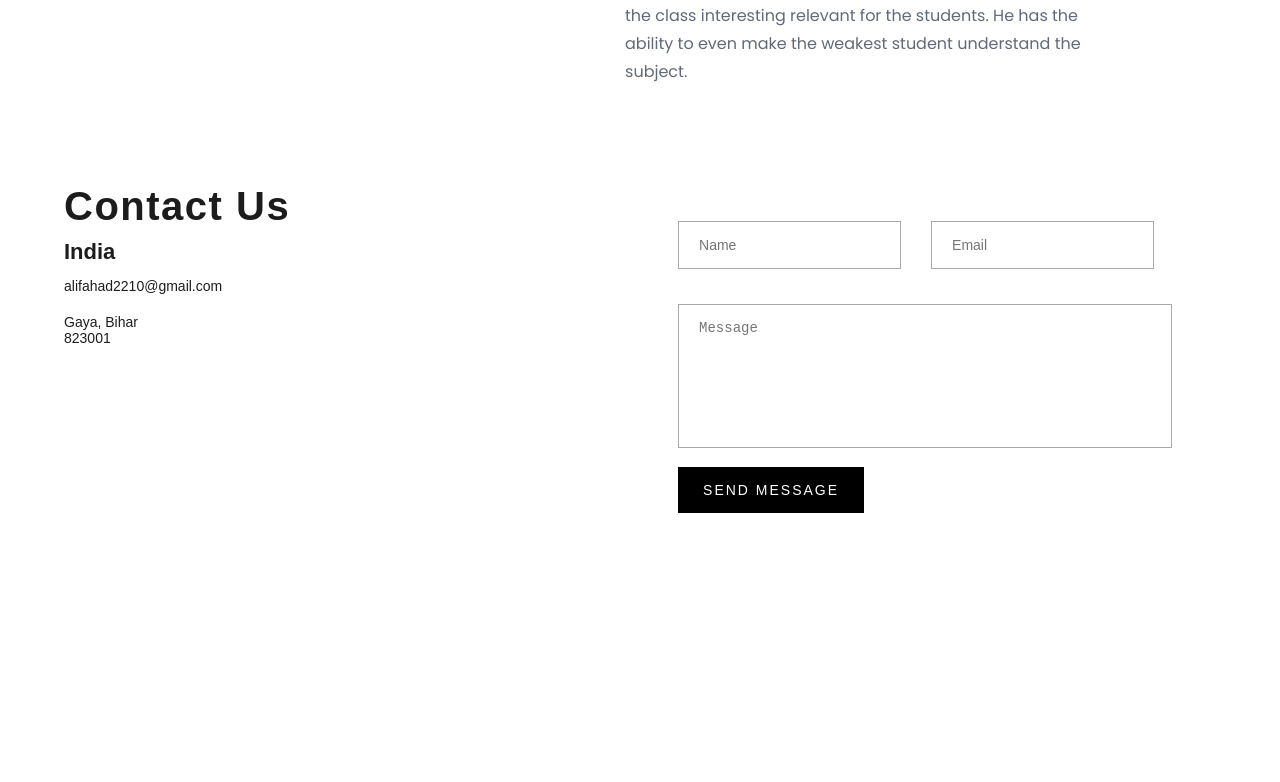
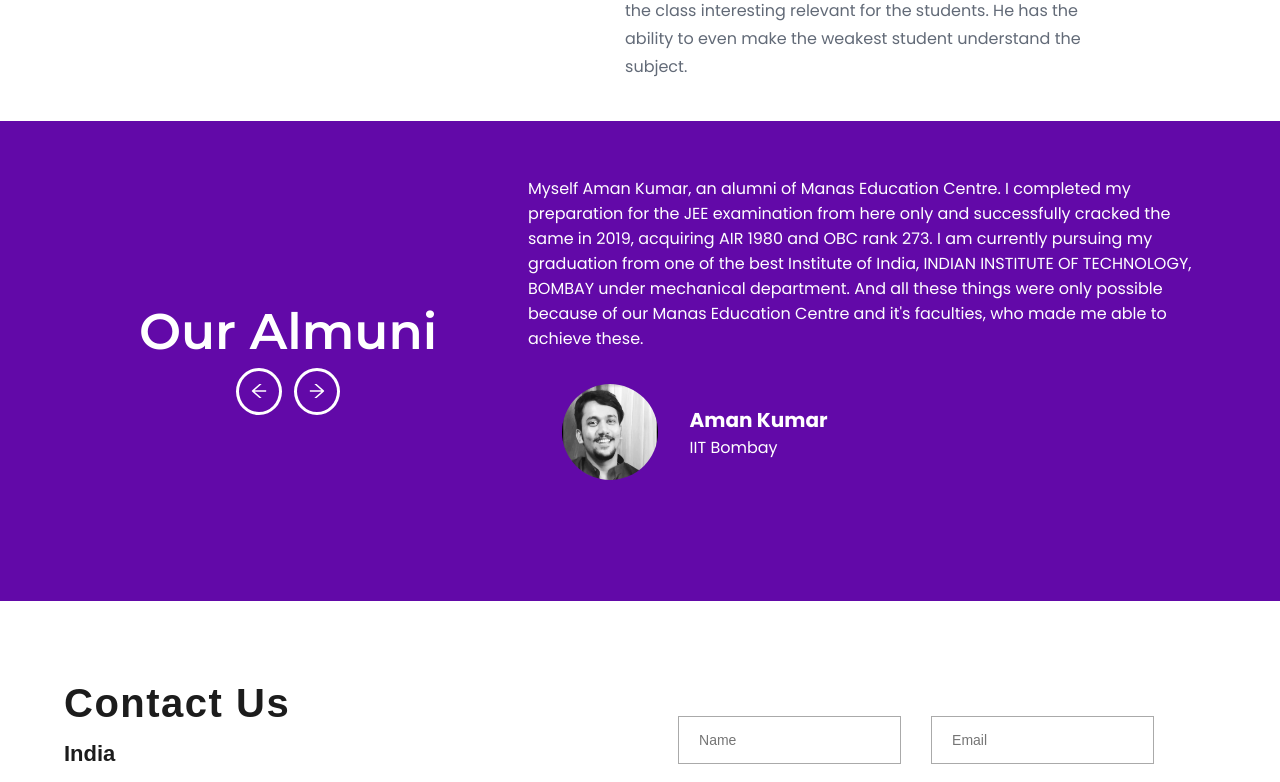
Before and after one commit to imf-ali/Manas-Frontend, a React (Create React App) app: page / in a window 1280 px wide. Shown: the part 1714-2496 px from the top of the page. Before the commit the page ends 2322 px from the top, so only its background shows below. Built offline with nearby package versions, Linux system fonts and the light colour scheme; the HTML template or start-up script is replaced by a standard one; a web font is replaced by a local one.

Commit message:
added almuni

```diff
--- a/src/App.module.css
+++ b/src/App.module.css
@@ -1,3 +1,6 @@
+@import url("https://fonts.googleapis.com/css2?family=Montserrat:wght@500;600&display=swap");
+@import url("https://fonts.googleapis.com/css2?family=Ubuntu:wght@400;500&display=swap");
+
 .App {
   position: absolute;
   background-color: #fff;
--- a/src/Components/DirectorProfile.module.css
+++ b/src/Components/DirectorProfile.module.css
@@ -1,8 +1,6 @@
-@import url("https://fonts.googleapis.com/css2?family=Montserrat:wght@500;600&display=swap");
-@import url("https://fonts.googleapis.com/css2?family=Ubuntu:wght@400;500&display=swap");
+
 .directorContainer {
   display: flex;
-  /* height: 60vh; */
   margin: 5vh 15%;
 }
 
--- a/src/Components/ReviewsSlider.css
+++ /dev/null
@@ -1,247 +0,0 @@
-/*
-===============
-Variables
-===============
-*/
-
-:root {
-  /* dark shades of primary color*/
-  --clr-primary-1: hsl(205, 86%, 17%);
-  --clr-primary-2: hsl(205, 77%, 27%);
-  --clr-primary-3: hsl(205, 72%, 37%);
-  --clr-primary-4: hsl(205, 63%, 48%);
-  /* primary/main color */
-  --clr-primary-5: hsl(205, 78%, 60%);
-  /* lighter shades of primary color */
-  --clr-primary-6: hsl(205, 89%, 70%);
-  --clr-primary-7: hsl(205, 90%, 76%);
-  --clr-primary-8: hsl(205, 86%, 81%);
-  --clr-primary-9: hsl(205, 90%, 88%);
-  --clr-primary-10: hsl(205, 100%, 96%);
-  /* darkest grey - used for headings */
-  --clr-grey-1: hsl(209, 61%, 16%);
-  --clr-grey-2: hsl(211, 39%, 23%);
-  --clr-grey-3: hsl(209, 34%, 30%);
-  --clr-grey-4: hsl(209, 28%, 39%);
-  /* grey used for paragraphs */
-  --clr-grey-5: hsl(210, 22%, 49%);
-  --clr-grey-6: hsl(209, 23%, 60%);
-  --clr-grey-7: hsl(211, 27%, 70%);
-  --clr-grey-8: hsl(210, 31%, 80%);
-  --clr-grey-9: hsl(212, 33%, 89%);
-  --clr-grey-10: hsl(210, 36%, 96%);
-  --clr-white: #fff;
-  --clr-red-dark: hsl(360, 67%, 44%);
-  --clr-red-light: hsl(360, 71%, 66%);
-  --clr-green-dark: hsl(125, 67%, 44%);
-  --clr-green-light: hsl(125, 71%, 66%);
-  --clr-black: #222;
-  --transition: all 0.3s linear;
-  --spacing: 0.1rem;
-  --radius: 0.25rem;
-  --light-shadow: 0 5px 15px rgba(0, 0, 0, 0.1);
-  --dark-shadow: 0 5px 15px rgba(0, 0, 0, 0.2);
-  --max-width: 1170px;
-  --fixed-width: 620px;
-}
-/*
-===============
-Global Styles
-===============
-*/
-p {
-  margin-bottom: 1.25rem;
-  color: var(--clr-grey-5);
-}
-@media screen and (min-width: 800px) {
-  h1 {
-    font-size: 4rem;
-  }
-  h2 {
-    font-size: 2.5rem;
-  }
-  h3 {
-    font-size: 1.75rem;
-  }
-  h4 {
-    font-size: 1rem;
-  }
-  body {
-    font-size: 1rem;
-  }
-  h1,
-  h2,
-  h3,
-  h4 {
-    line-height: 1;
-  }
-}
-/*  global classes */
-
-/* section */
-.section {
-  width: 90vw;
-  margin: 0 auto;
-  max-width: var(--max-width);
-}
-
-@media screen and (min-width: 992px) {
-  .section {
-    width: 95vw;
-  }
-}
-
-/*
-===============
-Reviews
-===============
-*/
-main {
-  min-height: 100vh;
-  display: grid;
-  place-items: center;
-}
-
-.main-div {
-  background: var(--clr-grey-10);
-  color: #4a4a4a;
-}
-
-.director-div {
-  padding: 30px 0px;
-}
-
-.heading {
-  text-align: left;
-  width: 50%;
-  margin: auto;
-}
-.heading-2 {
-  text-align: left;
-  width: 70%;
-  margin: auto;
-}
-.title {
-  text-align: center;
-  margin-bottom: 4rem;
-}
-.underline {
-  height: 0.25rem;
-  width: 5rem;
-  background: var(--clr-primary-5);
-  margin-left: auto;
-  margin-right: auto;
-}
-.container {
-  width: 80vw;
-  max-width: var(--fixed-width);
-}
-.review {
-  background: var(--clr-white);
-  padding: 1.5rem 2rem;
-  border-radius: var(--radius);
-  box-shadow: var(--light-shadow);
-  transition: var(--transition);
-  text-align: center;
-  width: 50%;
-  margin: auto;
-}
-.review:hover {
-  box-shadow: var(--dark-shadow);
-}
-
-.review-2 {
-  background: var(--clr-white);
-  padding: 1.5rem 2rem;
-  border-radius: var(--radius);
-  box-shadow: var(--light-shadow);
-  transition: var(--transition);
-  text-align: center;
-  width: 70%;
-  margin: auto;
-}
-.review-2:hover {
-  box-shadow: var(--dark-shadow);
-}
-
-.img-container {
-  position: relative;
-  width: 150px;
-  height: 150px;
-  border-radius: 50%;
-  margin: 0 auto;
-  margin-bottom: 1.5rem;
-}
-.person-img {
-  width: 100%;
-  display: block;
-  height: 100%;
-  object-fit: cover;
-  border-radius: 50%;
-  position: relative;
-}
-.quote-icon {
-  position: absolute;
-  top: 0;
-  left: 0;
-  width: 2.5rem;
-  height: 2.5rem;
-  display: grid;
-  place-items: center;
-  border-radius: 50%;
-  transform: translateY(25%);
-  background: var(--clr-primary-5);
-  color: var(--clr-white);
-}
-.img-container::before {
-  content: "";
-  width: 100%;
-  height: 100%;
-  background: var(--clr-primary-5);
-  position: absolute;
-  top: -0.25rem;
-  right: -0.5rem;
-  border-radius: 50%;
-}
-.author {
-  margin-bottom: 0.25rem;
-}
-.job {
-  margin-bottom: 0.5rem;
-  text-transform: uppercase;
-  color: var(--clr-primary-5);
-  font-size: 0.85rem;
-}
-.info {
-  margin-bottom: 0.75rem;
-  line-height: 1.5;
-}
-.prev-btn,
-.next-btn {
-  color: var(--clr-primary-7);
-  font-size: 1.25rem;
-  background: transparent;
-  border-color: transparent;
-  margin: 0 0.5rem;
-  transition: var(--transition);
-  cursor: pointer;
-}
-.prev-btn:hover,
-.next-btn:hover {
-  color: var(--clr-primary-5);
-}
-.random-btn {
-  margin-top: 0.5rem;
-  background: var(--clr-primary-10);
-  color: var(--clr-primary-5);
-  padding: 0.25rem 0.5rem;
-  text-transform: capitalize;
-  border-radius: var(--radius);
-  transition: var(--transition);
-  border-color: transparent;
-  cursor: pointer;
-}
-.random-btn:hover {
-  background: var(--clr-primary-5);
-  color: var(--clr-primary-1);
-}
--- a/src/Components/ReviewsSlider.js
+++ b/src/Components/ReviewsSlider.js
@@ -1,89 +1,58 @@
-import React, { useState } from 'react';
-import { reviews, directorProfile } from '../lib/data';
-import { FaChevronLeft, FaChevronRight, FaQuoteRight } from 'react-icons/fa';
-import './ReviewsSlider.css';
+import React, { useState } from "react";
+import { reviews } from "../lib/data";
+import { AiOutlineArrowLeft, AiOutlineArrowRight } from "react-icons/ai";
+import styles from "./ReviewsSlider.module.css";
 
 const Review = () => {
   const [index, setIndex] = useState(0);
-  const {name, job, image, text} = reviews[index];
+  const { name, job, image, text } = reviews[index];
 
   const checkNumber = (number) => {
-    if(number > reviews.length - 1){
+    if (number > reviews.length - 1) {
       return 0;
-    }
-    else if(number < 0){
+    } else if (number < 0) {
       return reviews.length - 1;
     }
     return number;
-  }
+  };
 
   const nextPerson = () => {
     setIndex((index) => {
       let newIndex = index + 1;
       return checkNumber(newIndex);
-    })
+    });
   };
 
   const prevPerson = () => {
     setIndex((index) => {
       let newIndex = index - 1;
       return checkNumber(newIndex);
-    })
-  }
+    });
+  };
 
-  const directorProfileRender = () => {
-    return (
-      <>
-      <div className='director-div'>
-        <div children="title">
-          <h2 className="heading">Director's Profile</h2>
-          <div className="underline"></div>
-        </div>
-        <div className="review">
-          <div className="img-container">
-          <img src={directorProfile.image} alt={directorProfile.name} className="person-img"/>
-          <span className="quote-icon">
-            <FaQuoteRight />
-          </span>
-          </div>
-          <h4 className="author">{directorProfile.name}</h4>
-          <h5>Founder and director</h5>
-          <p className="jon">{directorProfile.job}</p>
-          <p className="info">{directorProfile.text}</p>
+  return (
+    <div className={styles.container}>
+      <div className={styles.title}>
+        <h2>Our Almuni</h2>
+        <div className={styles.buttonContainer}>
+          <button onClick={prevPerson}>
+            <AiOutlineArrowLeft />
+          </button>
+          <button onClick={nextPerson}>
+            <AiOutlineArrowRight />
+          </button>
         </div>
       </div>
-      </>
-    )
-  };
-
-  return(
-    <div className='main-div'>
-      {directorProfileRender()}
-      <div className='director-div'>
-        <div children="title">
-          <h2 className="heading-2">What our students have to say</h2>
-          <div className="underline"></div>
+      <article className={styles.alumni}>
+        <p className={styles.info}>{text}</p>
+        <div className={styles.aboutAlmuni}>
+          <img src={image} alt={name} className={styles.image} />
+          <div className={styles.almuniDetails}>
+            <h4 className={styles.author}>{name}</h4>
+            <p className={styles.job}>{job}</p>
+          </div>
         </div>
-        <article className="review-2">
-          <div className="img-container">
-            <img src={image} alt={name} className="person-img"/>
-            <span className="quote-icon">
-              <FaQuoteRight />
-            </span>
-            </div>
-            <h4 className="author">{name}</h4>
-            <p className="jon">{job}</p>
-            <p className="info">{text}</p>
-            <div className="button-container">
-              <button className="prev-btn" onClick={prevPerson}>
-                <FaChevronLeft />
-              </button>
-              <button className="next-btn" onClick={nextPerson}>
-                <FaChevronRight />
-              </button>
-            </div>
-        </article>
-      </div>
+      </article>
     </div>
   );
 };
--- /dev/null
+++ b/src/Components/ReviewsSlider.module.css
@@ -0,0 +1,66 @@
+.container {
+  position: relative;
+  display: flex;
+  background-color: #6209a8;
+  padding: 3% 5%;
+  height: 60vh;
+  color: white;
+}
+
+.title {
+  width: 40%;
+  margin: auto;
+}
+.title > h2 {
+  font-family: "Montserrat", sans-serif;
+  font-weight: 800;
+  font-size: 50px;
+}
+
+.buttonContainer {
+  /* margin-top: 15vh; */
+  flex-direction: row;
+  margin: auto 5px;
+}
+.buttonContainer > button {
+  padding: 10px;
+  border-radius: 50%;
+  border: 3px solid white;
+  background-color: transparent;
+  color: white;
+  font-size: 20px;
+  line-height: 15px;
+  margin: 6px;
+  cursor: pointer;
+  /* margin-right: 10vh; */
+}
+
+.alumni {
+  width: 60%;
+  margin: 2vh;
+  transition: 0.5s ease-in;
+}
+.info {
+  font-size: 16px;
+  font-family: Poppins, sans-serif;
+  text-align: left;
+}
+.image {
+  width: 12vh;
+  height: 12vh;
+  border-radius: 50%;
+  float: left;
+}
+.aboutAlmuni {
+  display: flex;
+  flex-direction: row;
+  gap: 4vh;
+  margin: 5%;
+  font-family: Poppins, sans-serif;
+  text-align: left;
+  align-items: center;
+}
+
+.author {
+  font-size: 20px;
+}
--- a/src/Screen/Dashboard.js
+++ b/src/Screen/Dashboard.js
@@ -11,7 +11,7 @@
       <Recent />
       <TagLine />
       <Director/>
-      {/* <ReviewsSlider /> */}
+      <ReviewsSlider />
       <Contact />
     </div>
   );
```
